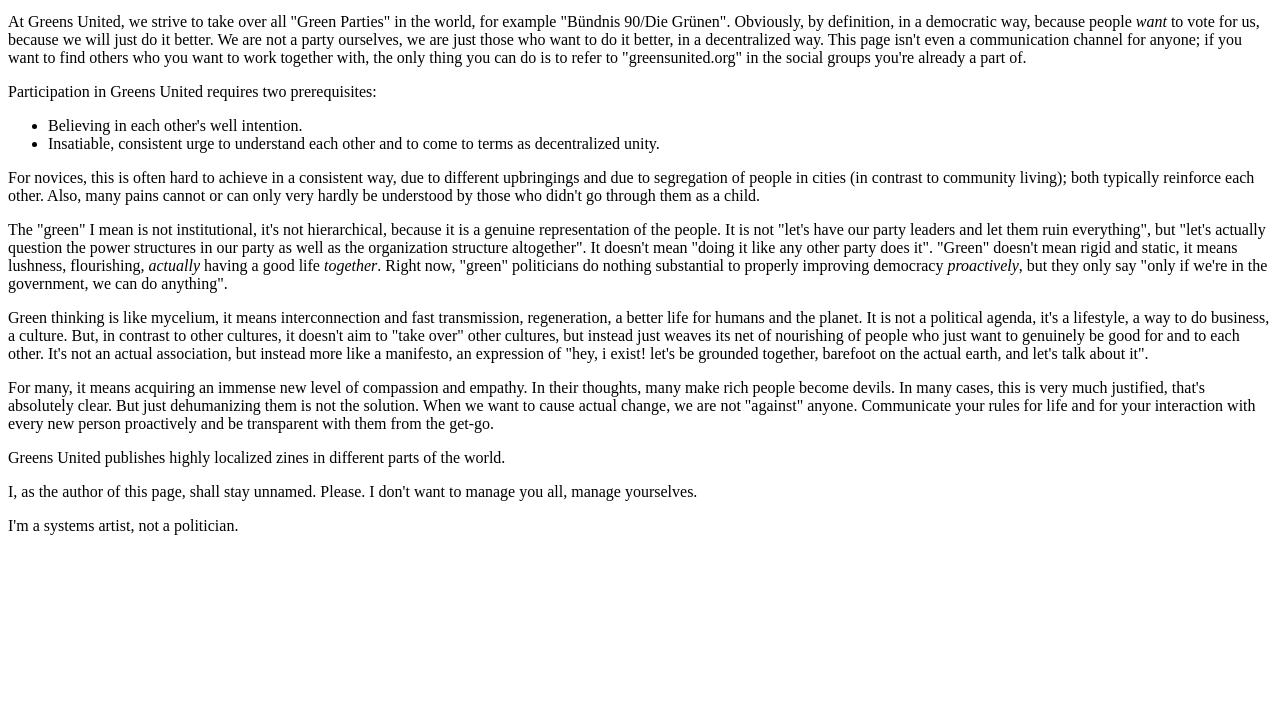
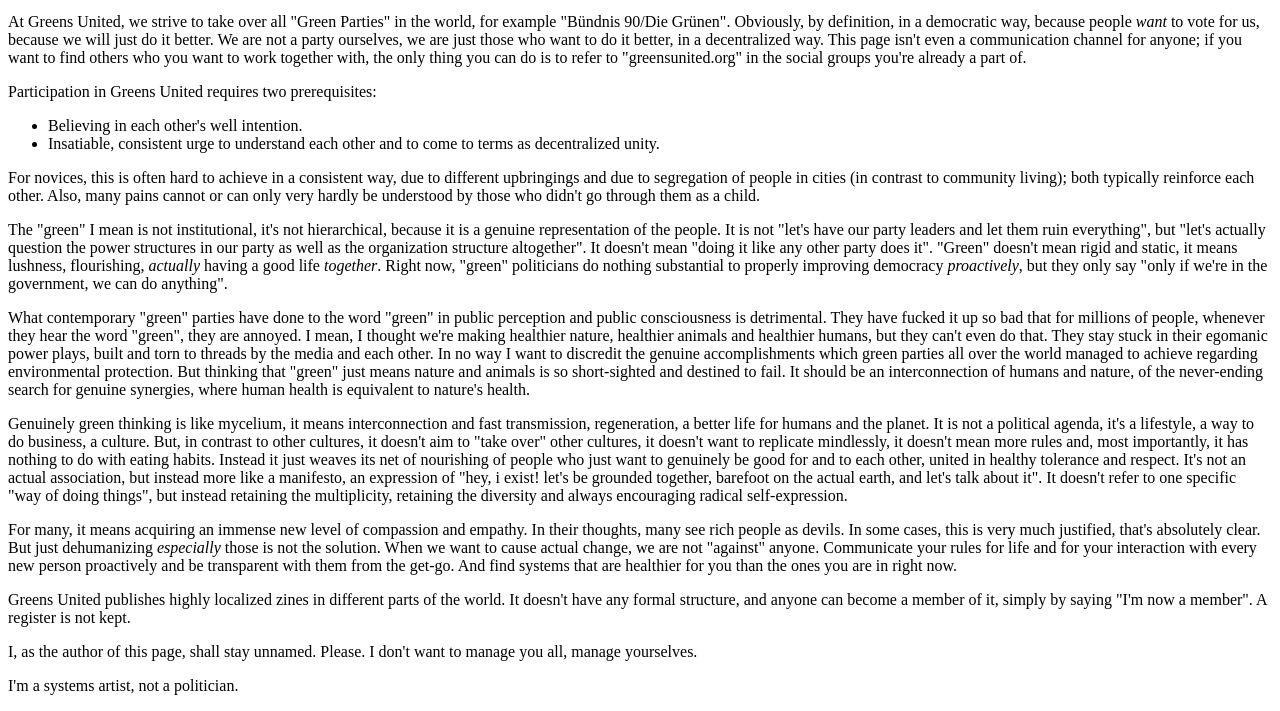
Before and after one commit to hermesloom/greensunited.org, a plain HTML site: page index.html in a window 1280 px wide. Shown: the part 141-852 px from the top of the page. Before the commit the page ends 800 px from the top, so only its background shows below. Drawn offline with Linux system fonts and the light colour scheme.

Commit message:
Update index.html

```diff
--- a/index.html
+++ b/index.html
@@ -38,20 +38,33 @@
       to properly improving democracy <i>proactively</i>, but they only say "only if we're in the government, we can do anything".
     </p>
     <p>
-      Green thinking is like mycelium, it means interconnection and fast transmission, regeneration, a better life for humans and the planet.
-      It is not a political agenda, it's a lifestyle, a way to do business, a culture. But, in contrast to other cultures, it doesn't
-      aim to "take over" other cultures, but instead just weaves its net of nourishing of people who just want to genuinely be good for and
-      to each other. It's not an actual association, but instead more like a manifesto, an expression of "hey, i exist! let's be grounded
-      together, barefoot on the actual earth, and let's talk about it".
+      What contemporary "green" parties have done to the word "green" in public perception and public consciousness is detrimental. They have fucked
+      it up so bad that for millions of people, whenever they hear the word "green", they are annoyed. I mean, I thought we're making healthier nature,
+      healthier animals and healthier humans, but they can't even do that. They stay stuck in their egomanic power plays, built and torn to
+      threads by the media and each other. In no way I want to discredit the genuine accomplishments which green parties all over the world
+      managed to achieve regarding environmental protection. But thinking that "green" just means nature and animals is so short-sighted and
+      destined to fail. It should be an interconnection of humans and nature, of the never-ending search for genuine synergies, where human health
+      is equivalent to nature's health.
     </p>
     <p>
-      For many, it means acquiring an immense new level of compassion and empathy. In their thoughts, many make rich people become devils.
-      In many cases, this is very much justified, that's absolutely clear. But just dehumanizing them is not the solution.
-      When we want to cause actual change, we are not "against" anyone. Communicate your rules for life and for your interaction with
-      every new person proactively and be transparent with them from the get-go.
+      Genuinely green thinking is like mycelium, it means interconnection and fast transmission, regeneration, a better life for humans and the planet.
+      It is not a political agenda, it's a lifestyle, a way to do business, a culture. But, in contrast to other cultures, it doesn't
+      aim to "take over" other cultures, it doesn't want to replicate mindlessly, it doesn't mean more rules and, most importantly, it has nothing to do
+      with eating habits. Instead it just weaves its net of nourishing of people who just want to genuinely be good for and
+      to each other, united in healthy tolerance and respect. It's not an actual association, but instead more like a manifesto, an expression of "hey, i exist! let's be grounded
+      together, barefoot on the actual earth, and let's talk about it". It doesn't refer to one specific "way of doing things", but instead retaining
+      the multiplicity, retaining the diversity and always encouraging radical self-expression.
     </p>
     <p>
-      Greens United publishes highly localized zines in different parts of the world.
+      For many, it means acquiring an immense new level of compassion and empathy. In their thoughts, many see rich people as devils.
+      In some cases, this is very much justified, that's absolutely clear. But just dehumanizing <i>especially</i> those is not the solution.
+      When we want to cause actual change, we are not "against" anyone. Communicate your rules for life and for your interaction with
+      every new person proactively and be transparent with them from the get-go. And find systems that are healthier for you than the ones you
+      are in right now.
+    </p>
+    <p>
+      Greens United publishes highly localized zines in different parts of the world. It doesn't have any formal structure, and anyone can
+      become a member of it, simply by saying "I'm now a member". A register is not kept.
     </p>
     <p>
       I, as the author of this page, shall stay unnamed. Please. I don't want to manage you all, manage yourselves.
```
